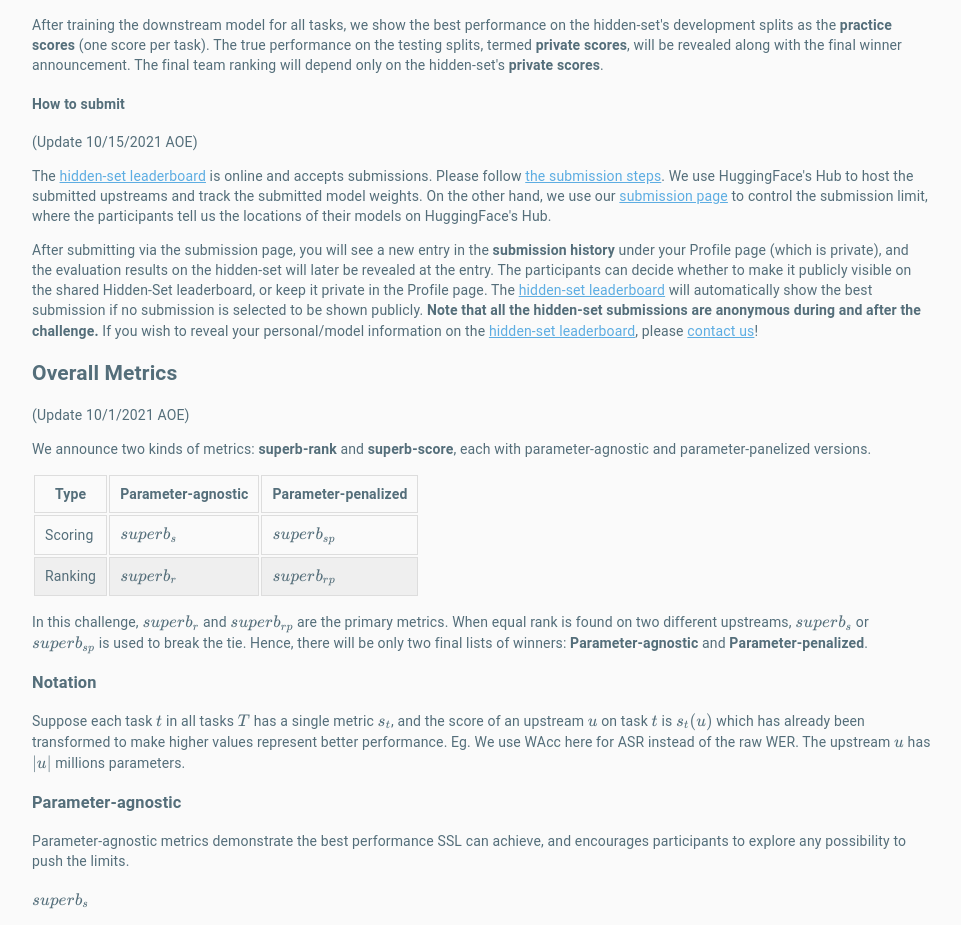
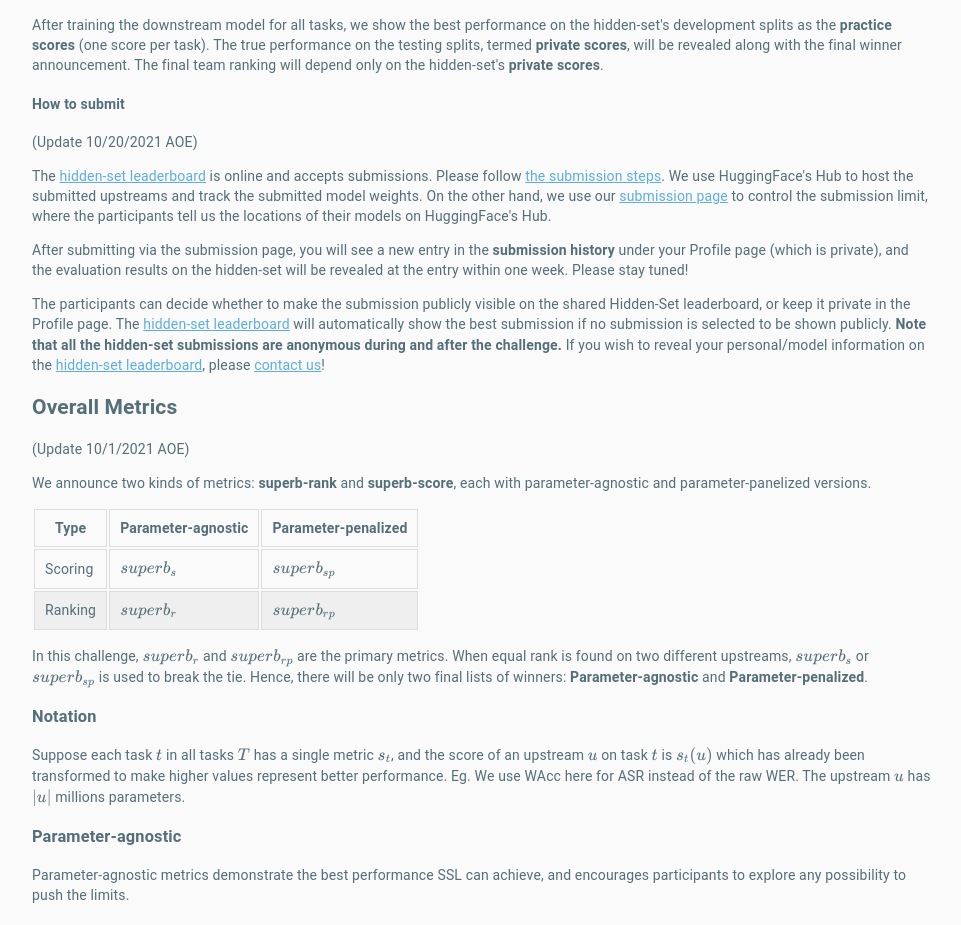
Before and after one commit to superbbenchmark/website-react, a React (Create React App) app in the folder frontend/: page /challenge in a window 1280 px wide. Shown: the part 5920-6845 px from the top of the page, without its empty margins (158-1119 px from the left). Built offline with nearby package versions, Linux system fonts and the light colour scheme.

Commit message:
within one week

```diff
--- a/frontend/src/policy.js
+++ b/frontend/src/policy.js
@@ -203,12 +203,14 @@ After training the downstream model for all tasks, we show the best performance
 
 #### How to submit
 
-(Update 10/15/2021 AOE)
+(Update 10/20/2021 AOE)
 
 The [hidden-set leaderboard](leaderboard?subset=Hidden+Dev+Set&track=constrained) is online and accepts submissions. Please follow [the submission steps](https://huggingface.co/superb/superb-submission). We use HuggingFace's Hub to host the submitted upstreams and track the submitted model weights. On the other hand, we use our [submission page](submit?type=hidden) to control the submission limit, where the participants tell us the locations of their models on HuggingFace's Hub.
 
-After submitting via the submission page, you will see a new entry in the **submission history** under your Profile page (which is private), and the evaluation results on the hidden-set will later be revealed at the entry.
-The participants can decide whether to make it publicly visible on the shared Hidden-Set leaderboard, or keep it private in the Profile page.
+After submitting via the submission page, you will see a new entry in the **submission history** under your Profile page (which is private), and the evaluation results on the hidden-set will be revealed at the entry within one week.
+Please stay tuned!
+
+The participants can decide whether to make the submission publicly visible on the shared Hidden-Set leaderboard, or keep it private in the Profile page.
 The [hidden-set leaderboard](leaderboard?subset=Hidden+Dev+Set&track=constrained) will automatically show the best submission if no submission is selected to be shown publicly.
 **Note that all the hidden-set submissions are anonymous during and after the challenge.**
 If you wish to reveal your personal/model information on the [hidden-set leaderboard](leaderboard?subset=Hidden+Dev+Set&track=constrained), please [contact us](#Contact)!
```
